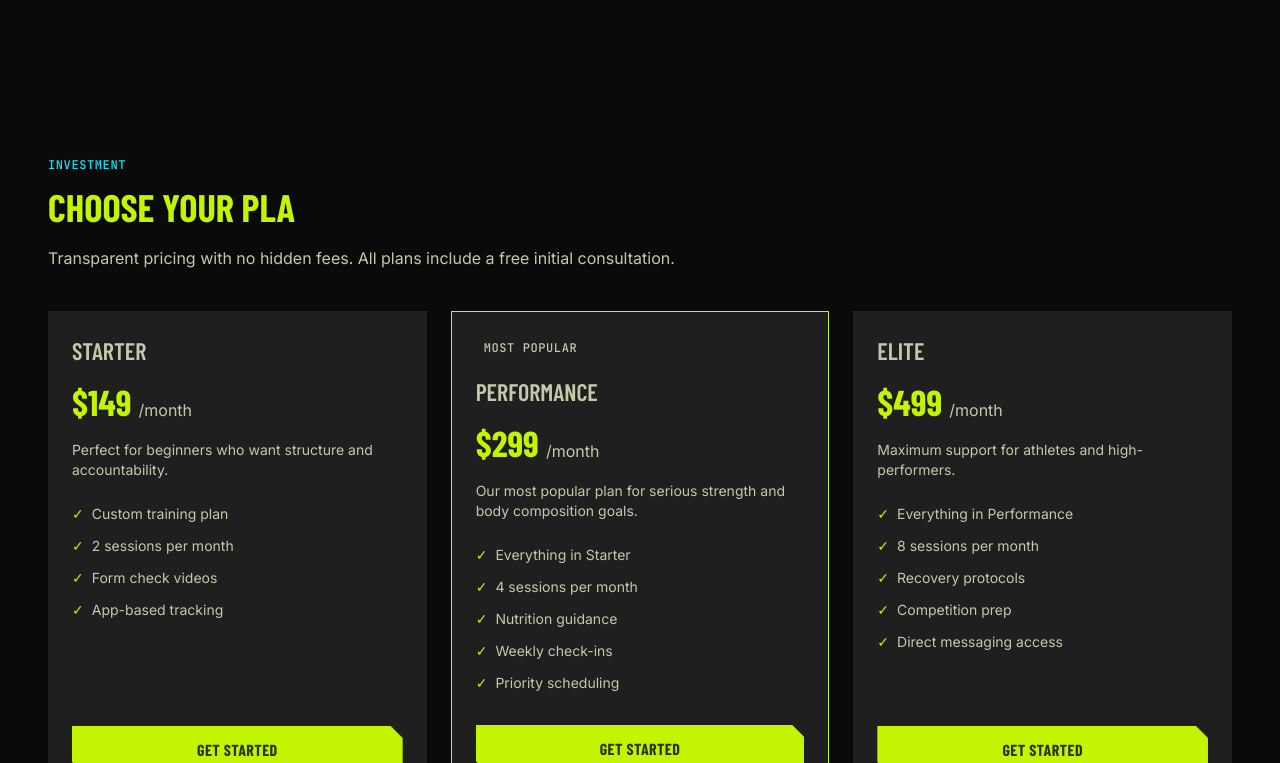
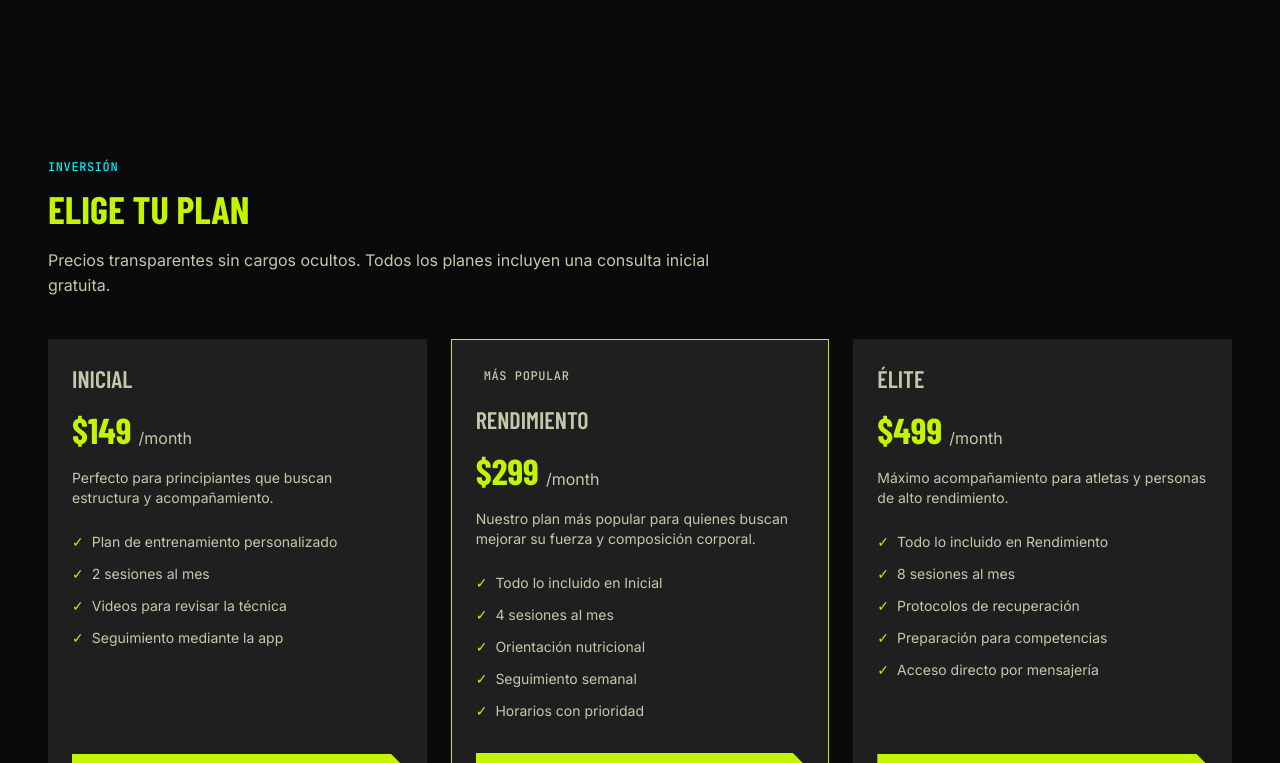
Before and after one commit to uiwave/uiwave-fitness, an Astro site: page / in a window 1280 px wide. Shown: the part 2800-3563 px from the top of the page. Built offline with nearby package versions, Linux system fonts and the light colour scheme; Astro itself is replaced by a stand-in of ours; a web font is replaced by a local one.

Commit message:
delete class global css not fount

```diff
--- a/src/components/Banner.astro
+++ b/src/components/Banner.astro
@@ -6,13 +6,9 @@ import Heading from "./uiwave/Heading.astro";
 <section class="section-padding">
     <div class="container-site">
         <div
-            class="card-surface card-featured relative overflow-hidden px-8 py-12 text-center md:px-16 md:py-16"
+            class="relative overflow-hidden px-8 py-12 text-center md:px-16 md:py-16"
         >
-            <div
-                class="pointer-events-none absolute inset-0 opacity-30"
-                style="background: radial-gradient(ellipse at center, rgba(195,244,0,0.15) 0%, transparent 70%);"
-            >
-            </div>
+            <div class="pointer-events-none absolute inset-0 opacity-30"></div>
             <div class="relative">
                 <Heading
                     class="max-w-full text-center"
--- a/src/components/CoachProfile.astro
+++ b/src/components/CoachProfile.astro
@@ -8,9 +8,9 @@ import Heading from "./uiwave/Heading.astro";
         <div class="grid-12 items-center gap-10">
             <div class="col-span-4 md:col-span-5">
                 <div class="relative">
-                    <div class="card-surface overflow-hidden">
+                    <div class="overflow-hidden">
                         <img
-                            src="/_astro/coach-alex.DTCMkw9A_Gqc4a.webp"
+                            src="/images/coach-alex.DTCMkw9A_Gqc4a.webp"
                             alt="Coach Alex Vega"
                             loading="lazy"
                             decoding="async"
--- a/src/components/FAQ.astro
+++ b/src/components/FAQ.astro
@@ -22,12 +22,12 @@ const FAQS = [
 
 <section class="section-padding">
     <div class="container-site max-w-3xl">
-        <Heading title="Common Questions" subtitle="FAQ" />
+        <Heading title="Preguntas frecuentes" subtitle="FAQ" />
         <div class="mt-10 space-y-3">
             {
                 FAQS.map((faq) => (
-                    <details class="card-surface group">
-                        <summary class="font-display cursor-pointer list-none p-5 text-lg font-semibold uppercase marker:content-none [&::-webkit-details-marker]:hidden">
+                    <details class="group">
+                        <summary class="font-display cursor-pointer list-none p-5 text-lg font-semibold uppercase">
                             <span class="flex items-center justify-between gap-4">
                                 {faq.question}{" "}
                                 <span
--- a/src/components/HeroSection.astro
+++ b/src/components/HeroSection.astro
@@ -1,5 +1,5 @@
 ---
-import { Button, buttonVariants } from "./uiwave/Button";
+import { buttonVariants } from "./uiwave/Button";
 ---
 
 <section
@@ -16,7 +16,7 @@ import { Button, buttonVariants } from "./uiwave/Button";
             loop
             playsinline
             preload="metadata"
-            poster="/images/hero-poster.webp"
+            poster="/images/coach-alex.DTCMkw9A_Gqc4a.webp"
         >
             <source src="/videos/hero.mp4" type="video/mp4" />
         </video>
--- a/src/components/PriceSection.astro
+++ b/src/components/PriceSection.astro
@@ -4,47 +4,50 @@ import Heading from "./uiwave/Heading.astro";
 
 const PLANS = [
     {
-        name: "Starter",
+        name: "Inicial",
         price: 149,
         description:
-            "Perfect for beginners who want structure and accountability.",
+            "Perfecto para principiantes que buscan estructura y acompañamiento.",
         features: [
-            "Custom training plan",
-            "2 sessions per month",
-            "Form check videos",
-            "App-based tracking",
+            "Plan de entrenamiento personalizado",
+            "2 sesiones al mes",
+            "Videos para revisar la técnica",
+            "Seguimiento mediante la app",
         ],
-        button: "Get Started",
+        button: "Comenzar",
         featured: false,
     },
+
     {
-        name: "Performance",
+        name: "Rendimiento",
         price: 299,
         description:
-            "Our most popular plan for serious strength and body composition goals.",
+            "Nuestro plan más popular para quienes buscan mejorar su fuerza y composición corporal.",
         features: [
-            "Everything in Starter",
-            "4 sessions per month",
-            "Nutrition guidance",
-            "Weekly check-ins",
-            "Priority scheduling",
+            "Todo lo incluido en Inicial",
+            "4 sesiones al mes",
+            "Orientación nutricional",
+            "Seguimiento semanal",
+            "Horarios con prioridad",
         ],
-        button: "Start Performance",
+        button: "Comenzar Rendimiento",
         featured: true,
-        badge: "Most Popular",
+        badge: "Más Popular",
     },
+
     {
-        name: "Elite",
+        name: "Élite",
         price: 499,
-        description: "Maximum support for athletes and high-performers.",
+        description:
+            "Máximo acompañamiento para atletas y personas de alto rendimiento.",
         features: [
-            "Everything in Performance",
-            "8 sessions per month",
-            "Recovery protocols",
-            "Competition prep",
-            "Direct messaging access",
+            "Todo lo incluido en Rendimiento",
+            "8 sesiones al mes",
+            "Protocolos de recuperación",
+            "Preparación para competencias",
+            "Acceso directo por mensajería",
         ],
-        button: "Go Elite",
+        button: "Elegir Élite",
         featured: false,
     },
 ];
@@ -53,9 +56,9 @@ const PLANS = [
 <section class="section-padding">
     <div class="container-site">
         <Heading
-            title="Choose Your Pla"
-            subtitle="Investment"
-            description="Transparent pricing with no hidden fees. All plans include a free initial consultation."
+            title="Elige tu plan"
+            subtitle="Inversión"
+            description="Precios transparentes sin cargos ocultos. Todos los planes incluyen una consulta inicial gratuita."
         />
 
         <div class="mt-10 grid gap-6 lg:grid-cols-3">
--- a/src/components/ProcessStep.astro
+++ b/src/components/ProcessStep.astro
@@ -13,7 +13,7 @@ import Heading from "./uiwave/Heading.astro";
         <div class="mt-12 grid gap-6 md:grid-cols-2 lg:grid-cols-4">
             {
                 STEPS.map((step) => (
-                    <article class="group card-surface hover:border-primary/50 relative p-6 transition-colors">
+                    <article class="bg-card group hover:border-primary relative border border-transparent p-6 transition-colors">
                         <p class="text-primary/30 group-hover:text-primary font-mono text-4xl font-medium transition-colors">
                             {step.number}
                         </p>
--- a/src/components/Programs.astro
+++ b/src/components/Programs.astro
@@ -29,7 +29,7 @@ const PROGRAMS = await getCollection("programs");
                         price,
                     } = data;
                     return (
-                        <article class="card-surface card-featured overflow-hidden">
+                        <article class="bg-card overflow-hidden">
                             <a href={id} class="group block">
                                 <div class="relative aspect-4/3 overflow-hidden">
                                     <img
@@ -45,10 +45,10 @@ const PROGRAMS = await getCollection("programs");
                                 </div>
                                 <div class="p-5">
                                     <div class="flex flex-wrap gap-2">
-                                        <span class="bg-card inline-flex items-center px-2 py-1 font-mono text-xs font-medium tracking-wider uppercase">
+                                        <span class="inline-flex items-center px-2 py-1 font-mono text-xs font-medium tracking-wider uppercase">
                                             Level: {level}
                                         </span>
-                                        <span class="bg-card inline-flex items-center px-2 py-1 font-mono text-xs font-medium tracking-wider uppercase">
+                                        <span class="inline-flex items-center px-2 py-1 font-mono text-xs font-medium tracking-wider uppercase">
                                             Duration: {duration}
                                         </span>
                                     </div>
--- a/src/content/programs/fat-loss-accelerator.md
+++ b/src/content/programs/fat-loss-accelerator.md
@@ -1,5 +1,5 @@
 ---
-image: /_astro/program-fatloss.BoSu_2wP_1gUdWa.webp
+image: /images/program-fatloss.BoSu_2wP_1gUdWa.webp
 alt: Acelerador de pérdida de grasa
 level: Principiante
 duration: 8 semanas
--- a/src/content/programs/group-hiit.md
+++ b/src/content/programs/group-hiit.md
@@ -1,5 +1,5 @@
 ---
-image: "/_astro/program-hiit.DLXg8c1J_fyTqK.webp"
+image: "/images/program-hiit.DLXg8c1J_fyTqK.webp"
 alt: Group HIIT
 level: Advanced
 duration: 45 min/session
--- a/src/content/programs/online-coaching.md
+++ b/src/content/programs/online-coaching.md
@@ -1,5 +1,5 @@
 ---
-image: "/_astro/program-online.DVrC1dS1_Z10lltq.webp"
+image: "/images/program-online.DVrC1dS1_Z10lltq.webp"
 alt: Online Coaching
 level: Intermediate
 duration: Ongoing
--- a/src/content/programs/strength-builder.md
+++ b/src/content/programs/strength-builder.md
@@ -1,5 +1,5 @@
 ---
-image: "/_astro/program-strength.DIwBhegJ_Z1HPMaL.webp"
+image: "/images/program-strength.DIwBhegJ_Z1HPMaL.webp"
 alt: 12-Week Strength Builder
 level: Intermediate
 duration: 12 weeks
```
Also changed, not shown: public/images/coach-alex.DTCMkw9A_Gqc4a.webp (renamed from public/_astro/coach-alex.DTCMkw9A_Gqc4a.webp), public/images/hero-training.CkuBBHKp_Zknix6.webp (renamed from public/_astro/hero-training.CkuBBHKp_Zknix6.webp), public/images/program-fatloss.BoSu_2wP_1gUdWa.webp (renamed from public/_astro/program-fatloss.BoSu_2wP_1gUdWa.webp), public/images/program-hiit.DLXg8c1J_fyTqK.webp (renamed from public/_astro/program-hiit.DLXg8c1J_fyTqK.webp), public/images/program-online.DVrC1dS1_Z10lltq.webp (renamed from public/_astro/program-online.DVrC1dS1_Z10lltq.webp), public/images/program-strength.DIwBhegJ_Z1HPMaL.webp (renamed from public/_astro/program-strength.DIwBhegJ_Z1HPMaL.webp).
